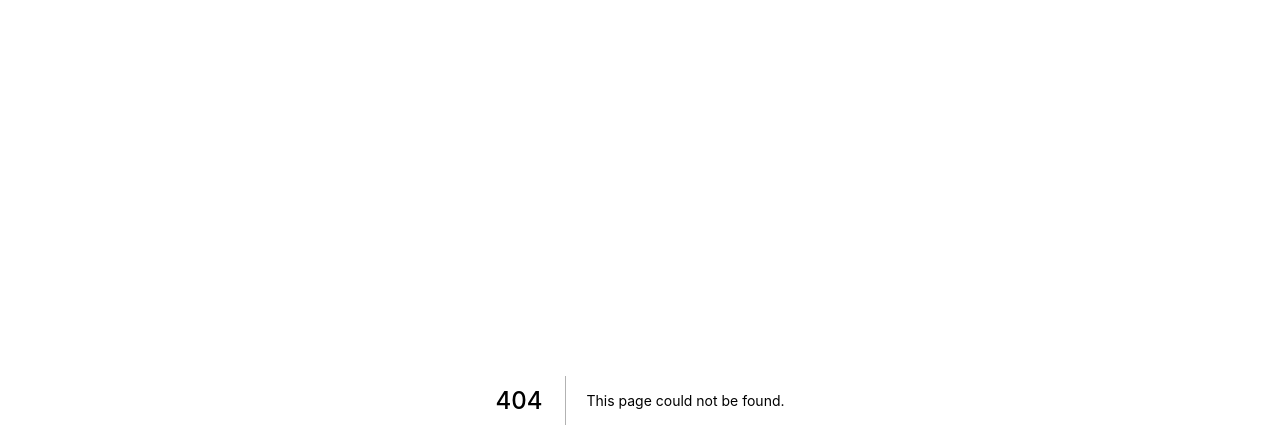
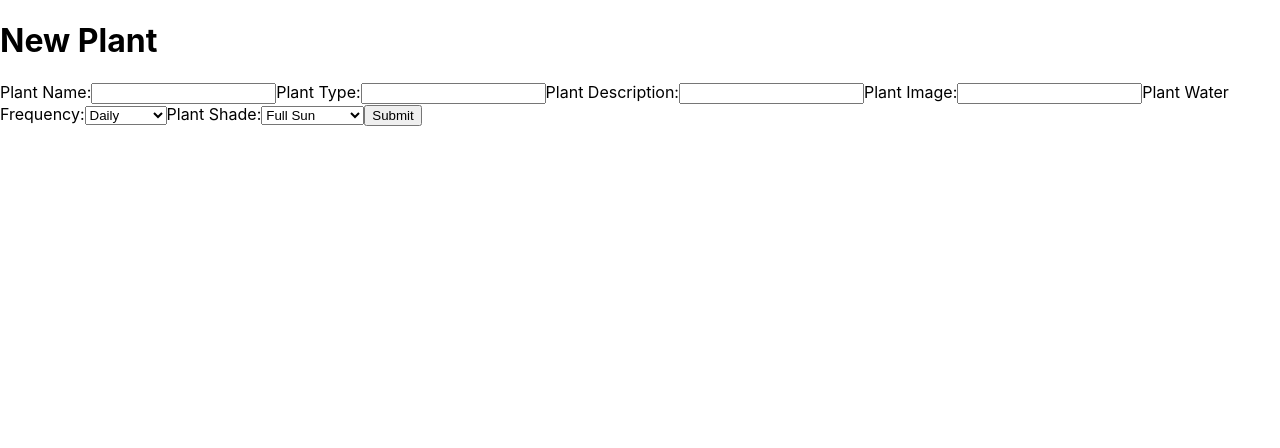
Before and after one commit to MasCair2k16/Plantworks, a Next.js app: page /addPlant in a window 1280 px wide. Before the commit this address had no page. Shown: the top 448 px of the page. Built offline with nearby package versions, Linux system fonts and the light colour scheme.

Commit message:
feat: new forms

```diff
--- /dev/null
+++ b/lib/PlantForm.js
@@ -0,0 +1,61 @@
+function PlantForm() {
+
+    const handleSubmit = async (event) => {
+       event.preventDefault(); // submit without reloading the page
+
+       const form = new FormData(event.target);
+       const formData = Object.fromEntries(form.entries());
+
+       console.log(formData);
+
+       const res = await fetch('/api/plants', {
+           body: JSON.stringify(formData),
+           headers: {'content-type': 'application/json',},
+           method: 'POST',
+       });
+
+       const result = await res.json();
+       console.log(result);
+    }
+
+    return (
+        <form onSubmit={handleSubmit}>
+            <label>
+                Plant Name:
+                <input type="text" name="name" />
+            </label>
+            <label>
+                Plant Type:
+                <input type="text" name="type" />
+            </label>
+            <label>
+                Plant Description:
+                <input type="text" name="description" />
+            </label>
+            <label>
+                Plant Image:
+                <input type="text" name="image" />
+            </label>
+            <label>
+                Plant Water Frequency:
+                <select type="text" name="waterFrequency">
+                    <option value="daily">Daily</option>
+                    <option value="weekly">Weekly</option>
+                    <option value="weekly">Bi-Weekly</option>
+                    <option value="monthly">Monthly</option>
+                </select>
+            </label>
+            <label>
+                Plant Shade:
+                <select type="text" name="shade">
+                    <option value="full sun">Full Sun</option>
+                    <option value="partial shade">Partial Shade</option>
+                    <option value="partial sun">Partial Sun</option>
+                </select>
+            </label>
+            <button type="submit">Submit</button>
+        </form>
+    );
+}
+
+export default PlantForm;
--- /dev/null
+++ b/pages/addPlant.js
@@ -0,0 +1,20 @@
+import React, { useEffect } from 'react';
+import { firestore } from "../firebase"
+import {
+  BrowserRouter,
+  Switch,
+  Route,
+} from "react-router-dom";
+import PlantForm from '../lib/PlantForm';
+
+function NewPlant() {
+
+    return (
+        <div>
+            <h1>New Plant</h1>
+            <PlantForm/>
+        </div>
+    )
+}
+
+export default NewPlant;
```
Also changed, not shown: pages/index.js (+63 -58 lines), 1 other file (tests, documents, lock files or other folders).
